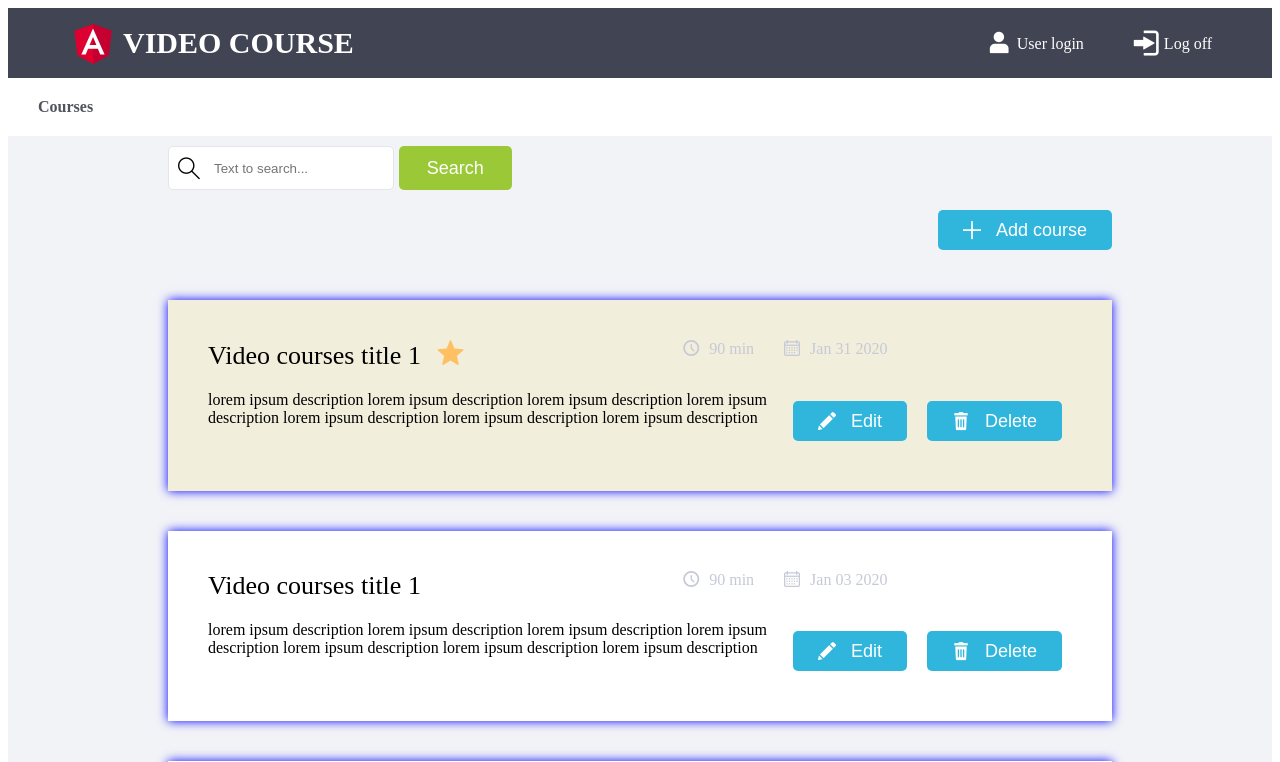
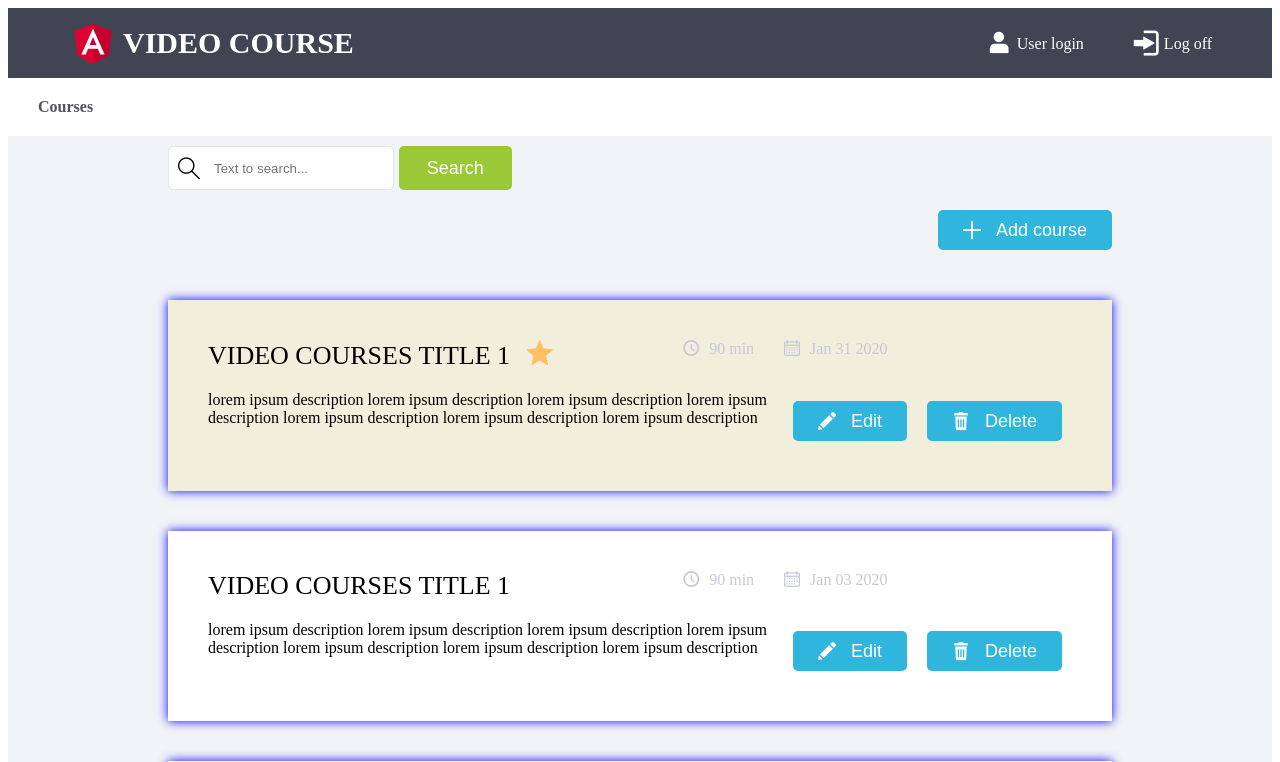
Before and after one commit to kafka0238/secondsecret, an Angular app: page / in a window 1280 px wide. Shown: the top 762 px of the page. Built offline with nearby package versions, Linux system fonts and the light colour scheme.

Commit message:
generate pipe and use default pipe to uppercase course title

```diff
--- a/src/app/components/courses-page/courses-list/courses-element/courses-element.component.html
+++ b/src/app/components/courses-page/courses-list/courses-element/courses-element.component.html
@@ -1,5 +1,5 @@
 <span class="course-name">
-  {{course?.title}}
+  {{ course?.title | uppercase }}
 </span>
 <div class="course-time">
 <span class="time-spend">{{course?.durationMin}} min</span><span class="time-date">{{course?.creationDate.toDateString().substring(4)}}</span>
--- /dev/null
+++ b/src/app/components/courses-page/courses-list/courses-element/duration.pipe.ts
@@ -0,0 +1,12 @@
+import { Pipe, PipeTransform } from '@angular/core';
+
+@Pipe({
+  name: 'duration'
+})
+export class DurationPipe implements PipeTransform {
+
+  transform(value: any, args?: any): any {
+    return null;
+  }
+
+}
--- a/src/app/components/courses-page/courses-page.module.ts
+++ b/src/app/components/courses-page/courses-page.module.ts
@@ -8,6 +8,7 @@ import { CoursesElementComponent } from './courses-list/courses-element/courses-
 import { UtilModule } from '../util/util.module';
 import { FormsModule } from '@angular/forms';
 import { ChangeBorderDirective } from './courses-list/change-border.directive';
+import { DurationPipe } from './courses-list/courses-element/duration.pipe';
 
 @NgModule({
   declarations: [
@@ -16,7 +17,8 @@ import { ChangeBorderDirective } from './courses-list/change-border.directive';
     CoursesPageComponent,
     CoursesListComponent,
     CoursesElementComponent,
-    ChangeBorderDirective
+    ChangeBorderDirective,
+    DurationPipe
   ],
   imports: [
     CommonModule,
```
Also changed, not shown: 1 other file (tests, documents, lock files or other folders).
